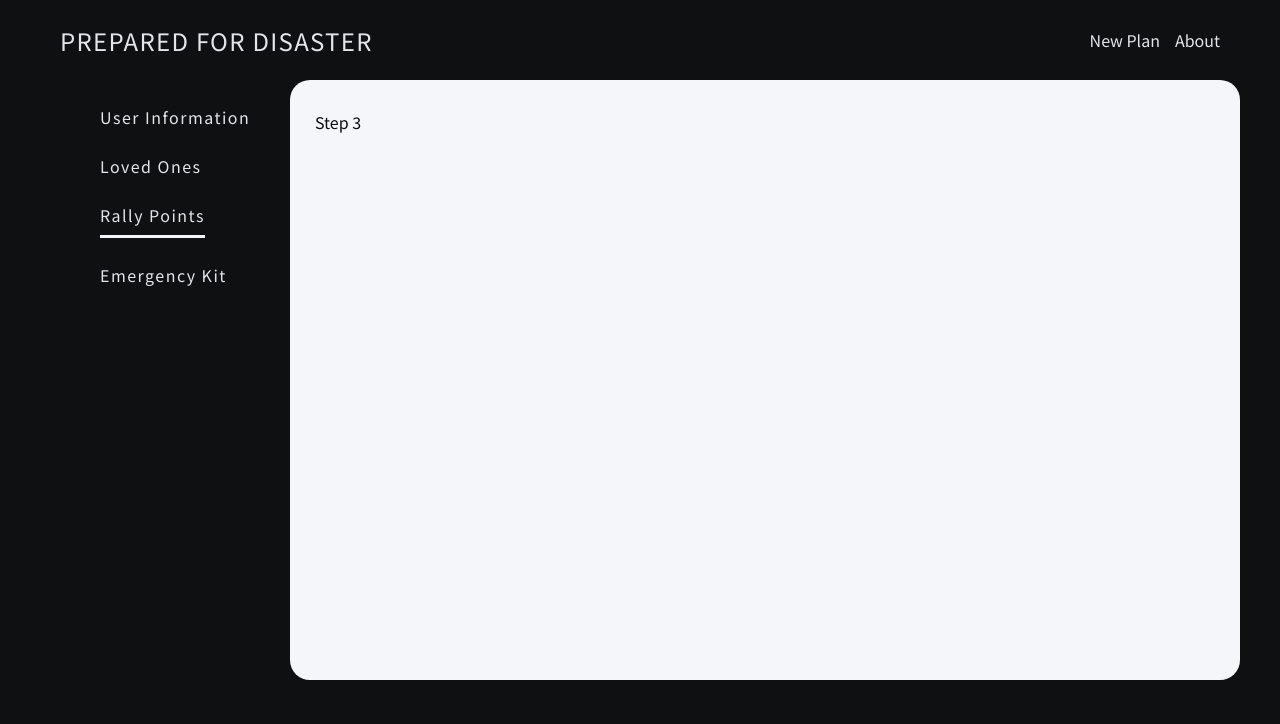
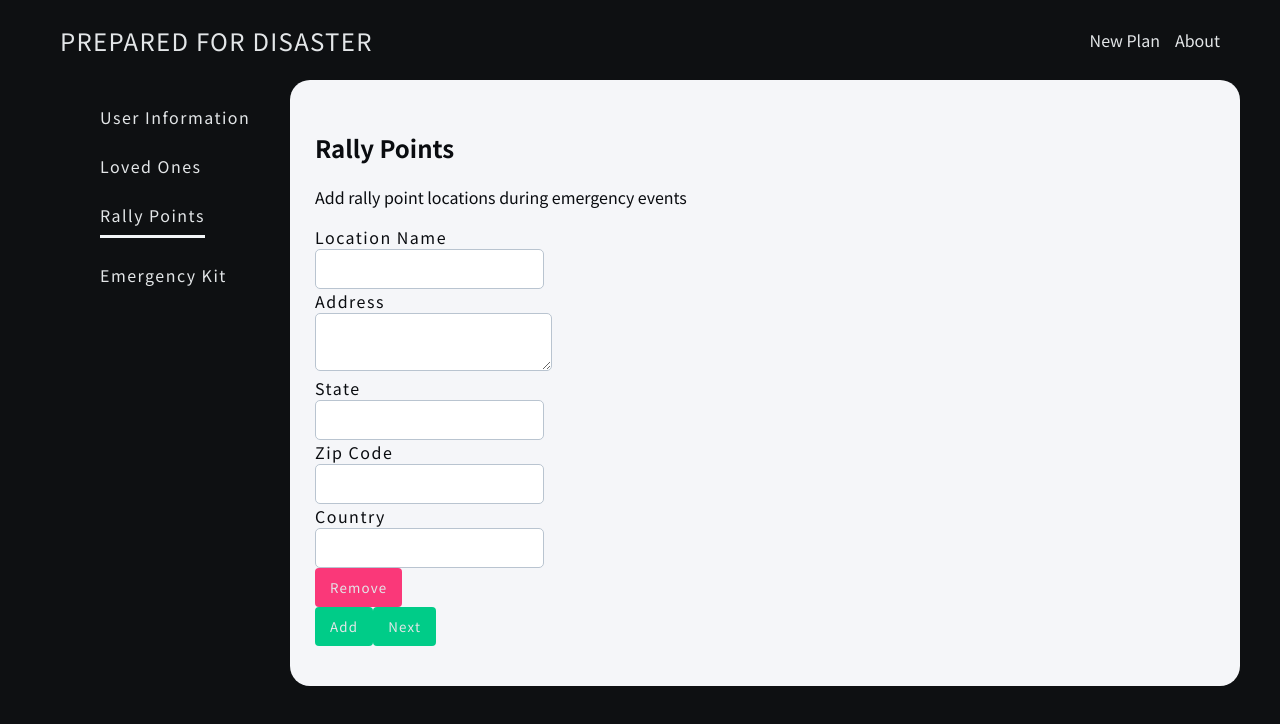
Before and after one commit to philmein23/prepared-for-disaster, a Next.js app: page /new/step3 in a window 1280 px wide. Shown: the top 724 px of the page. Built offline with nearby package versions, Linux system fonts and the light colour scheme; what easy-peasy would draw is missing.

Commit message:
feat: WIP- step3

```diff
--- /dev/null
+++ b/components/common/Address/Address.tsx
@@ -0,0 +1,41 @@
+import style from "./Address.module.css";
+
+const Address = ({ register }) => {
+  return (
+    <>
+      <div>
+        <label htmlFor="address">Address</label>
+        <textarea
+          id="address"
+          {...register("address", { required: true })}
+        ></textarea>
+      </div>
+      <div>
+        <label htmlFor="state">State</label>
+        <input
+          type="text"
+          id="state"
+          {...register("state", { required: true })}
+        />
+      </div>
+      <div>
+        <label htmlFor="zipcode">Zip Code</label>
+        <input
+          type="text"
+          id="zipcode"
+          {...register("zipcode", { required: true })}
+        />
+      </div>
+      <div>
+        <label htmlFor="country">Country</label>
+        <input
+          type="text"
+          id="country"
+          {...register("country", { required: true })}
+        />
+      </div>
+    </>
+  );
+};
+
+export default Address;
--- a/model/userInfo.ts
+++ b/model/userInfo.ts
@@ -1,8 +1,26 @@
-import { Action, action } from "easy-peasy";
+import { Action, action } from 'easy-peasy';
+
+export interface Address {
+	street: string;
+	suite: string;
+	city: string;
+	zipcode: string;
+	state: string;
+	country: string;
+	geo: {
+		lat: string;
+		lng: string;
+	};
+}
 
 export interface LovedOne {
 	firstName: string;
 	lastName: string;
+}
+
+export interface RallyPoint {
+	locationName: string;
+	address: Address;
 }
 
 export interface UserInfo {
@@ -12,6 +30,8 @@ export interface UserInfo {
 	state: string;
 	country: string;
 	lovedOnes: LovedOne[];
+	rallyPoints: RallyPoint[];
+
 }
 
 export interface UsersInfoModel {
@@ -23,15 +43,15 @@ export interface UsersInfoModel {
 
 const userInfoModel: UsersInfoModel = {
 	users: [],
-  newUser: null,
+	newUser: {} as UserInfo,
 	addNewUser: action((state, payload) => {
 		state.users.push(payload);
 	}),
 	updateUserInfo: action((state, payload) => {
 		state.newUser = {
-      ...payload,
+			...payload
 		};
-  }),
+	})
 };
 
 export default userInfoModel;
--- a/pages/new/step3/index.tsx
+++ b/pages/new/step3/index.tsx
@@ -1,10 +1,68 @@
+import { useForm, useFieldArray } from "react-hook-form";
+import { RallyPoint } from "../../../model/userInfo";
+import Address from "../../../components/common/Address/Address";
+
+interface StepThreeInputs {
+  rallyPoints: RallyPoint[];
+}
 
 const Step3 = () => {
-    return (
-        <div>
-            Step 3
+  const { register, handleSubmit, control } = useForm<StepThreeInputs>({
+    defaultValues: {
+      rallyPoints: [{ locationName: "", address: null }],
+    },
+  });
+
+  const { fields, append, remove } = useFieldArray({
+    control,
+    name: "rallyPoints",
+  });
+
+  const onSubmit = (data) => {
+    console.log(data);
+  };
+
+  return (
+    <form>
+      <div>
+        <h2>Rally Points</h2>
+        <p>Add rally point locations during emergency events</p>
+      </div>
+      {fields.map((field, index) => (
+        <div key={field.id}>
+          <div>
+            <label htmlFor="location-name">Location Name</label>
+            <input
+              id="first-name"
+              type="text"
+              defaultValue={field.locationName}
+              {...register(`rallyPoints.${index}.locationName` as const, {
+                required: true,
+              })}
+            />
+          </div>
+          <div>
+            <Address register={register} />
+          </div>
+          <button
+            className={`btn-secondary`}
+            onClick={() => remove(index)}
+          >
+            Remove
+          </button>
         </div>
-    )
-}
+      ))}
+      <button
+        className={`btn-primary`}
+        onClick={() => append({ locationName: "" })}
+      >
+        Add
+      </button>
+      <button className="btn-primary" type="submit">
+        Next
+      </button>
+    </form>
+  );
+};
 
 export default Step3;
```
Also changed, not shown: pages/new/index.tsx (+8 -26 lines), pages/new/step2/index.tsx (+10 -4 lines), components/common/Address/Address.module.css (added). Lines whose indentation alone changed are shown as unchanged.
